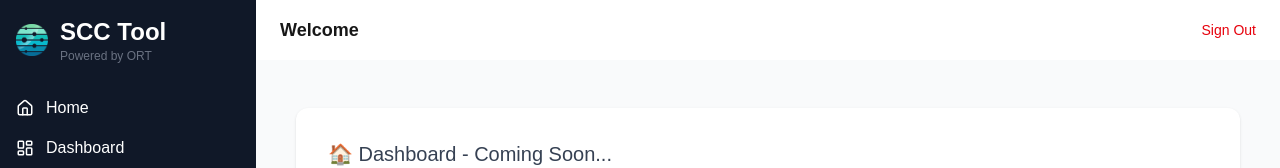
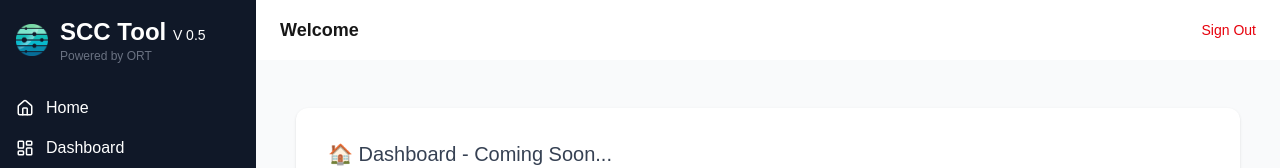
Before and after one commit to ArenJain/ortProject, a Next.js app: page /dashboard in a window 1280 px wide. Shown: the top 168 px of the page. Built offline with nearby package versions, Linux system fonts and the light colour scheme; no server answers.

Commit message:
added Tool version in Layout

```diff
--- a/src/components/Layout.tsx
+++ b/src/components/Layout.tsx
@@ -25,7 +25,7 @@ export default function Layout({ children }: { children: React.ReactNode }) {
           <div className="flex items-center gap-3 mb-8">
             <img src="/logo.png" alt="Logo" className="w-8 h-8" />
             <div className="flex flex-col leading-tight">
-              <h2 className="text-2xl font-bold">SCC Tool</h2>
+              <h2 className="text-2xl font-bold">SCC Tool <span className="text-sm font-light">V 0.5 </span></h2>
               <p className="text-xs text-gray-500">Powered by ORT</p>
             </div>
           </div>
```
